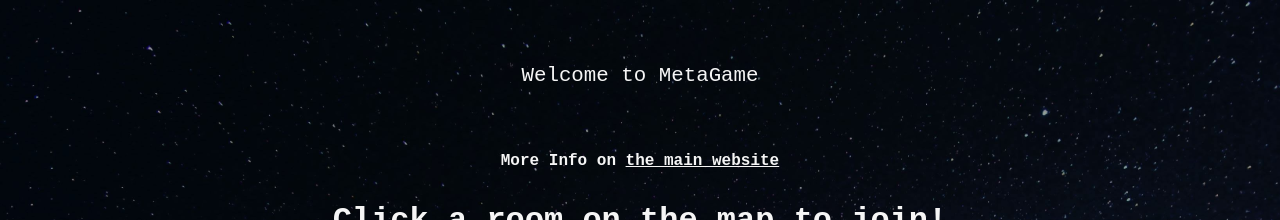
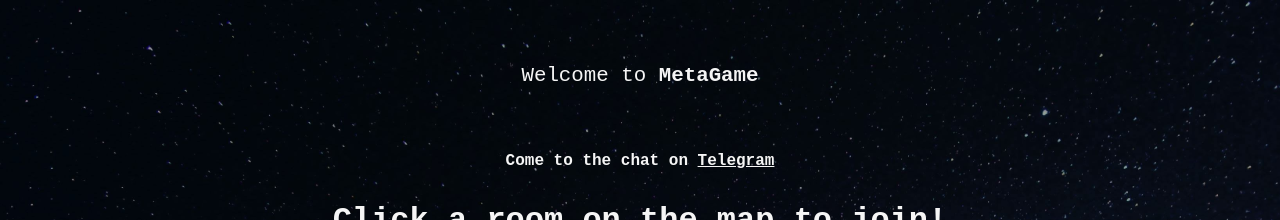
Before and after one commit to MetaFam/interspace.chat, a React (Create React App) app: page / in a window 1280 px wide. Shown: the top 220 px of the page. Built offline with nearby package versions, Linux system fonts and the light colour scheme.

Commit message:
(feat:Links) Add link to telegram intercon13

```diff
--- a/src/components/Space.js
+++ b/src/components/Space.js
@@ -86,9 +86,9 @@
   return (
     <SpaceSelector>
       <span>
-        <Headline>Welcome to MetaGame</Headline>
+        <Headline>Welcome to <a href="https://metagame.wtf" target="_blank" style={{ textDecoration: 'none' }}>MetaGame</a></Headline>
         <span>
-          More Info on <a href="https://metagame.wtf">the main website</a>
+          Come to the chat on <a href="https://t.me/intercon13" target="_blank">Telegram</a>
         </span>
         <SpaceInfo>
           {displayJoinedSpaces(currentFloatingSpaces) ?
```
